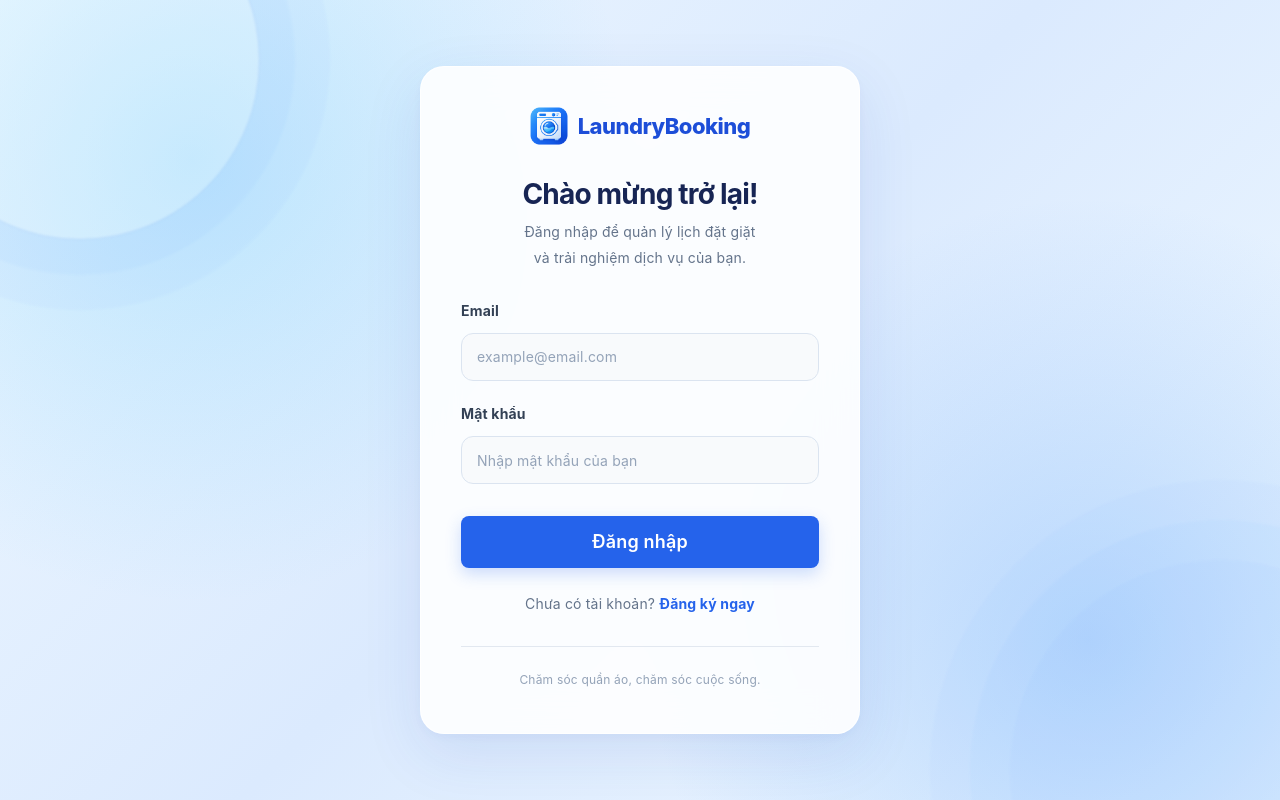
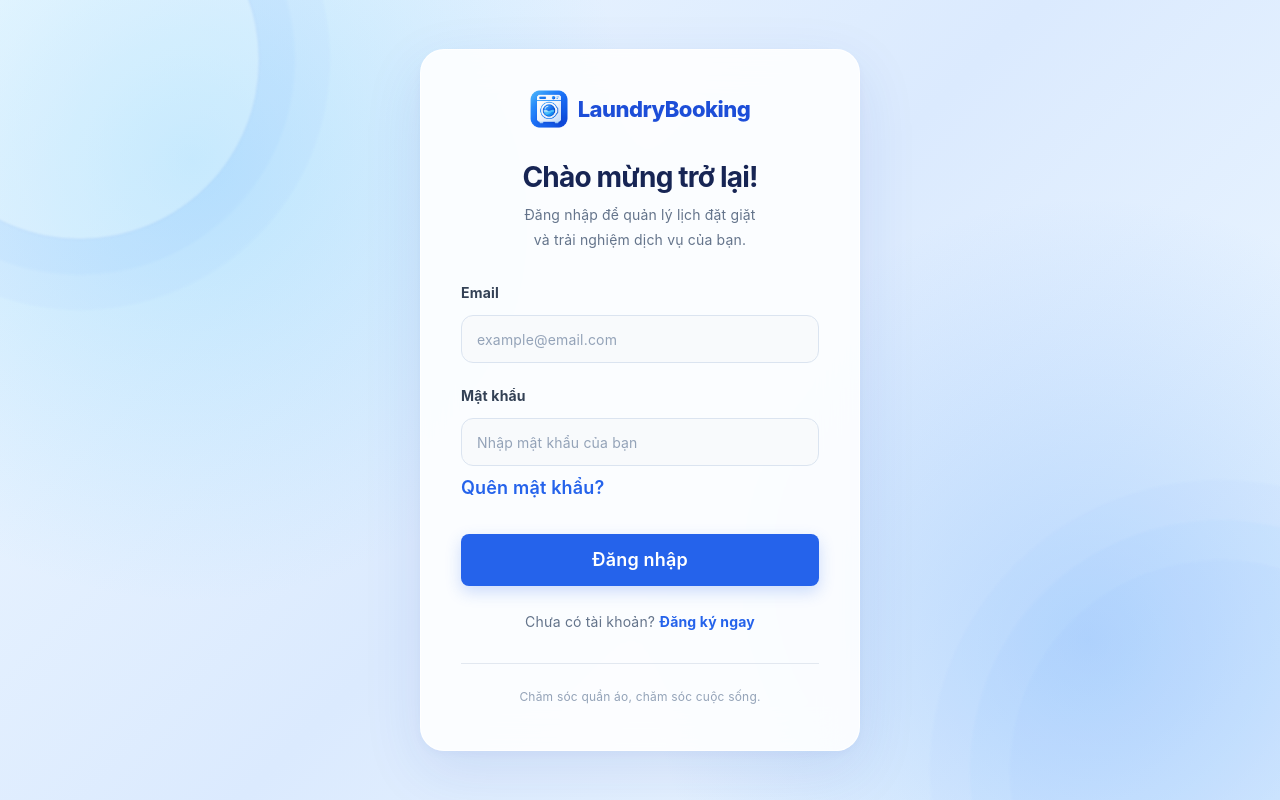
Before and after one commit to TuanTanker44/booking-system-ui, a React (Vite) app: page /login in a window 1280 px wide. Built offline with nearby package versions, Linux system fonts and the light colour scheme; no server answers.

Commit message:
feat: add forgot password link to login

```diff
--- a/src/pages/auth/LoginPage.tsx
+++ b/src/pages/auth/LoginPage.tsx
@@ -100,6 +100,9 @@ export function LoginPage() {
               onChange={(e) => setPassword(e.target.value)}
               required
             />
+            <div className="auth-forgot-password-row">
+              <Link to="/forgot-password">Quên mật khẩu?</Link>
+            </div>
           </div>
 
           {error && (
```
